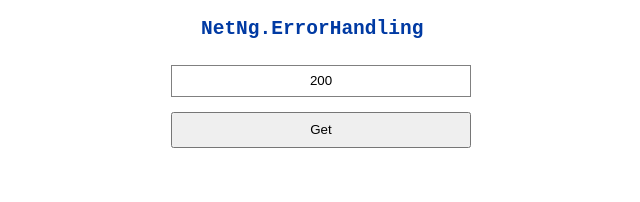
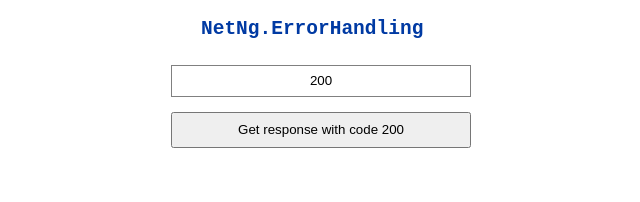
Before and after one commit to neomasterhub/NetNg.ErrorHandling, an Angular app in the folder Client/: page / in a window 1280 px wide. Shown: the top 202 px of the page, without its empty margins (319-959 px from the left). Built offline with nearby package versions, Linux system fonts and the light colour scheme.

Commit message:
[Client] App component has been improved.

```diff
--- a/Client/src/app/app.component.html
+++ b/Client/src/app/app.component.html
@@ -1,5 +1,5 @@
 <main>
   <h2>NetNg.ErrorHandling</h2>
   <input type="number" [(ngModel)]="statusCode">
-  <button (click)="get()">Get</button>
+  <button (click)="get()">Get response with code {{statusCode}}</button>
 </main>
--- a/Client/src/app/app.component.ts
+++ b/Client/src/app/app.component.ts
@@ -1,4 +1,4 @@
-import { HttpClient } from "@angular/common/http";
+import { HttpClient } from '@angular/common/http';
 import { Component } from '@angular/core';
 
 @Component({
@@ -13,6 +13,8 @@ export class AppComponent {
   }
 
   get() {
+    console.log(`Response with code ${this.statusCode} has been requested.`)
+
     this.http.get<string>(`http://localhost:5120/test?statusCode=${this.statusCode}`)
       .subscribe(console.log);
   }
```
